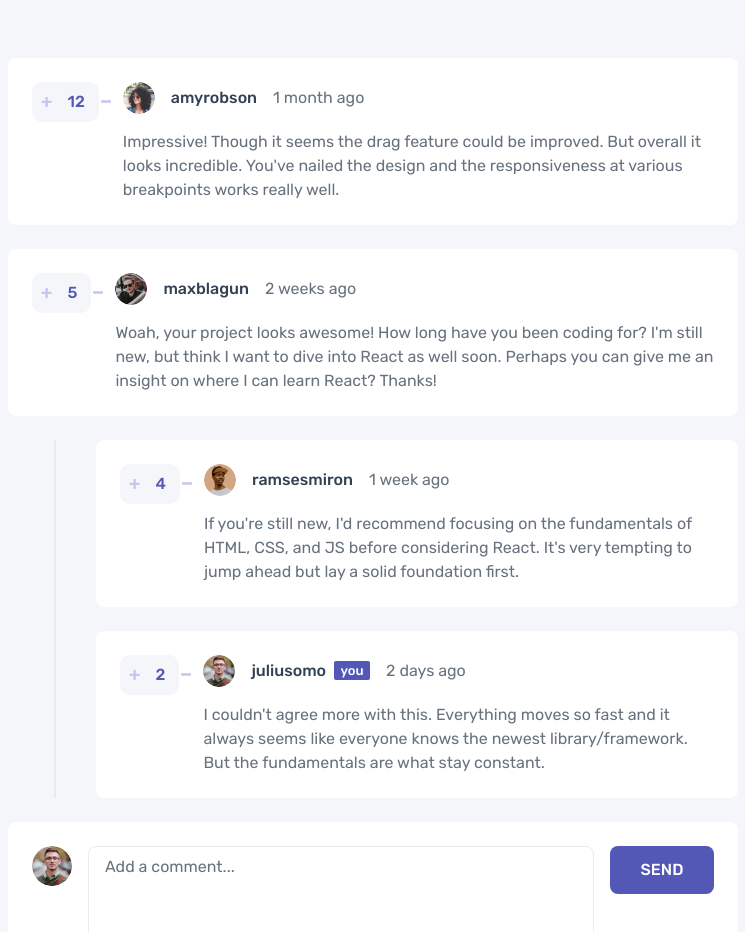
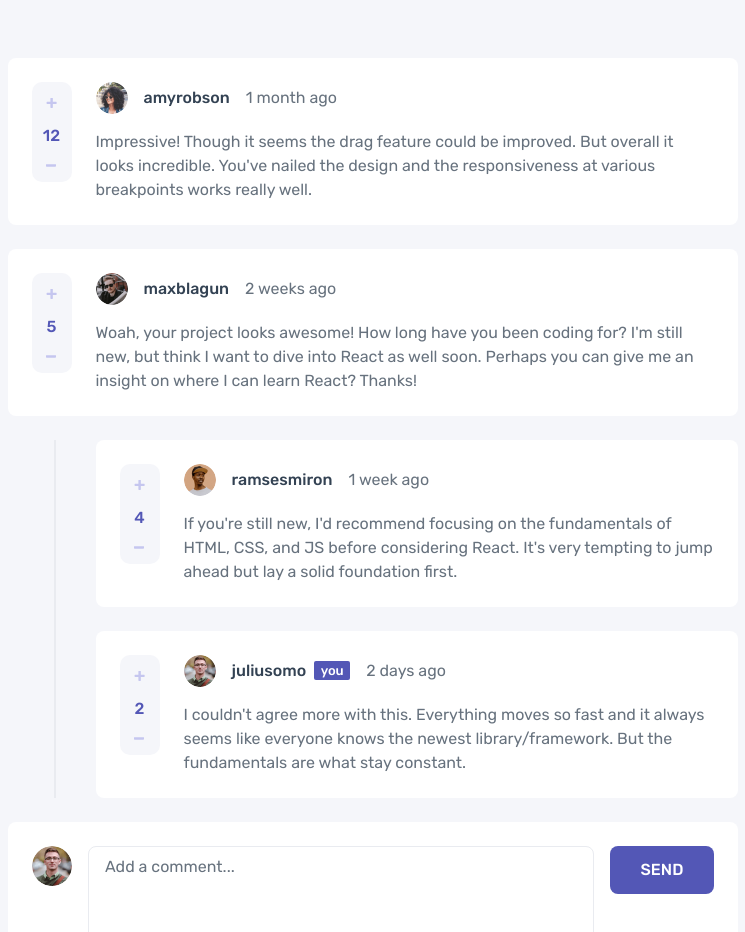
Before and after one commit to g-akca/interactive-comments-section, a React (Vite) app: page / in a window 1280 px wide. Shown: the top 932 px of the page, without its empty margins (267-1012 px from the left). Built offline with nearby package versions, Linux system fonts and the light colour scheme.

Commit message:
Add tablet responsive VoteSection styles

```diff
--- a/src/components/VoteSection.jsx
+++ b/src/components/VoteSection.jsx
@@ -6,7 +6,7 @@ function VoteSection({ comment }) {
   const { voteComment } = useComments();
 
   return (
-    <div className="bg-grey-50 w-25 h-10 px-2.25 rounded-[10px] flex justify-between items-center gap-4">
+    <div className="bg-grey-50 w-25 tablet:w-10 h-10 tablet:h-25 px-2.25 tablet:px-1.25 tablet:py-[15.75px] rounded-[10px] flex tablet:flex-col justify-between items-center gap-4 tablet:shrink-0">
       <img
         src={plusIcon}
         alt="Plus icon"
```
